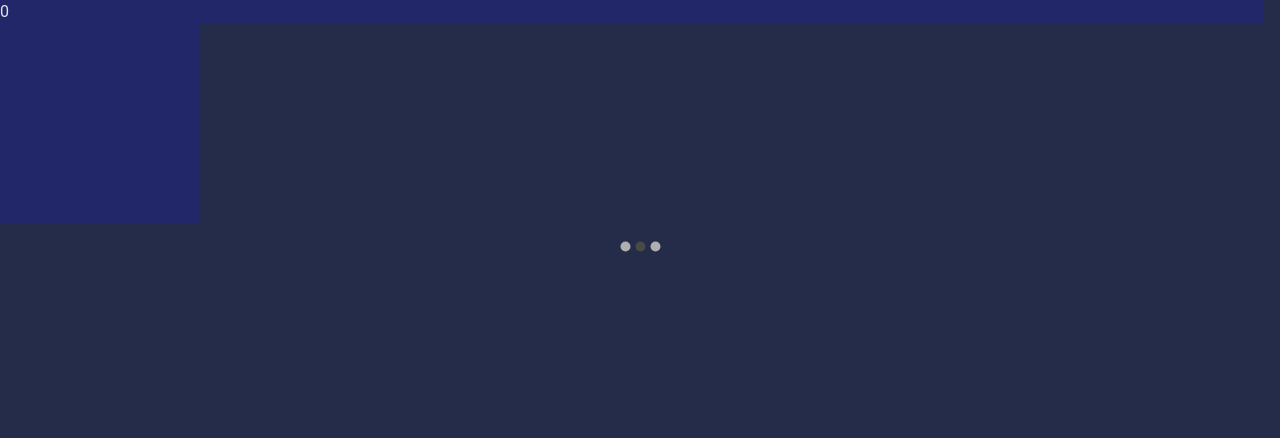
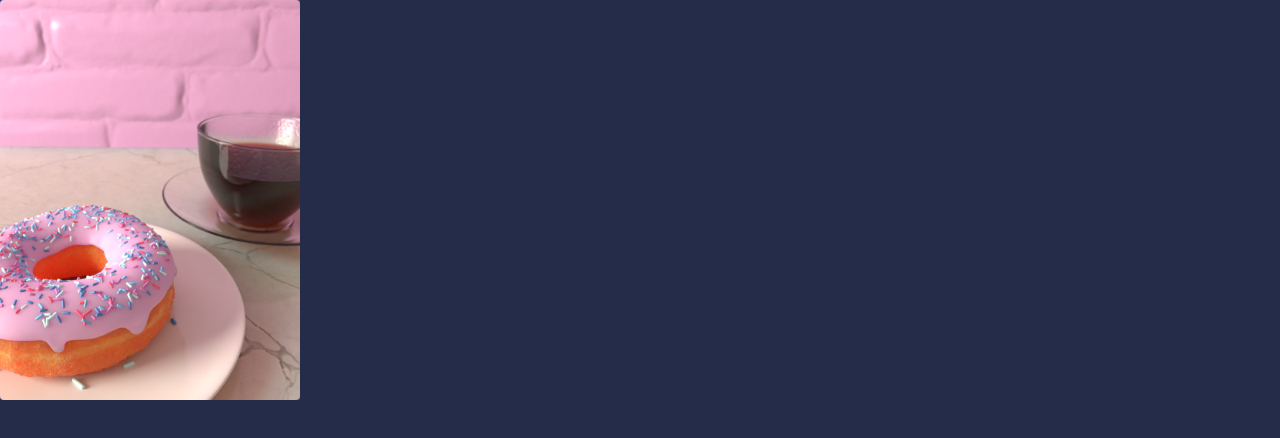
Before and after one commit to nekopudding-org/nekos-lounge, a React (Create React App) app in the folder client/: page / in a window 1280 px wide. Shown: the top 438 px of the page. Built offline with nearby package versions, Linux system fonts and the light colour scheme.

Commit message:
trendingItem pretty much finished

```diff
--- a/client/src/App.jsx
+++ b/client/src/App.jsx
@@ -1,8 +1,9 @@
 import logo from './logo.svg';
-import Hot from './components/Hot';
 import { CssBaseline, Checkbox, Paper } from '@mui/material'
 import { createTheme, ThemeProvider } from '@mui/material/styles';
 import { green, orange } from '@mui/material/colors';
+
+import TrendingCarousel from './components/TrendingCarousel';
 
 const theme = createTheme({
   palette: {
@@ -51,7 +52,7 @@ function App() {
     <>
       <ThemeProvider theme={theme}>
         <CssBaseline />
-        <Hot />
+        <TrendingCarousel />
       </ThemeProvider>
     </>
   );
--- a/client/src/components/Hot.jsx
+++ /dev/null
@@ -1,39 +0,0 @@
-import React, {useState, useEffect} from 'react'
-import {Box} from '@mui/material'
-import Carousel from 'react-material-ui-carousel'
-
-function Hot() {
-    const hotList = ['donut', 'spacegame']
-    const [currHot, setCurrHot] = useState(0)
-
-    useEffect(() => {
-        const interval = setInterval(() => {
-            setCurrHot(prev => {
-                return (prev < hotList.length - 1 ) ? prev + 1 : 0;
-            })
-        }, 15000);
-        return () => clearInterval(interval);
-    }, [currHot, hotList.length]);
-
-    return (
-        <>
-            <Box sx={[
-                { mr: 2, backgroundColor: 'black' },
-                (theme) => ({
-                '&:hover': {
-                    backgroundColor: theme.palette.primary.dark,
-                },
-                }),
-            ]}>
-                {currHot}
-            </Box>
-            <Carousel>
-                <Box sx={{height:200, width: 200, backgroundColor: 'primary.dark'}} />
-                <Box sx={{height:200, width: 200, backgroundColor: 'primary.dark'}} />
-                <Box sx={{height:200, width: 200, backgroundColor: 'primary.dark'}} />
-            </Carousel>
-        </>
-    )
-}
-
-export default Hot
--- /dev/null
+++ b/client/src/components/TrendingCarousel.jsx
@@ -0,0 +1,78 @@
+import React, {useState, useEffect} from 'react';
+import {Box} from '@mui/material';
+import Carousel from 'react-material-ui-carousel';
+
+import TrendingItem from './TrendingItem';
+
+function TrendingCarousel(props) {
+    const trendingList = [
+        {
+            name:'Donut',
+            link: '',
+            imageURL: 'images/donut.png',
+            description: 'donut modeled in blender'
+        },
+        {
+            name:'Spacegame',
+            // link: '',
+            // imageURL: '',
+            // description: 'spacegame - 2D platformer game'
+        }
+    ]
+
+    return (
+        <>
+            <Box sx={
+                    {
+                        mr: 2,
+                        backgroundColor: 'primary.main',
+                        width: props.width,
+                        height: props.height,
+                    }
+                }
+            >
+                <Carousel
+                    autoPlay={props.autoPlay}
+                    stopAutoPlayOnHover
+                    interval={props.autoPlayInterval}
+                    animation='slide'
+                    timeout={props.transitionTime}
+                    swipe
+                    indicators
+                    navButtonsAlwaysInvisible
+                    cycleNavigation
+                    indicatorContainerProps={{
+                        style: {
+                            position: 'absolute',
+                            marginTop: '-30px',
+                        }
+
+                    }}
+                >
+                    {trendingList.map((item,index) => {
+                        return (
+                            <TrendingItem
+                                key={index}
+                                width={props.width}
+                                height={props.height}
+                                name={item.name}
+                                imgURL={item.imageURL}
+                                description={item.description}
+                                link={item.link}
+                        />
+                        )
+                    })}
+                </Carousel>
+            </Box>
+
+        </>
+    )
+}
+TrendingCarousel.defaultProps = {
+    width: 300,
+    height: 400,
+    transitionTime: 100,
+    autoPlayInterval: 10000,
+    autoPlay: false
+}
+export default TrendingCarousel;
--- /dev/null
+++ b/client/src/components/TrendingItem.jsx
@@ -0,0 +1,57 @@
+import React, {useState} from 'react'
+import { Card,CardMedia,CardActions,CardHeader } from '@mui/material'
+import { common } from '@mui/material/colors'
+
+function TrendingItem(props) {
+    const [isHovering,setIsHovering] = useState(false);
+
+    return (
+        <>
+            <Card sx={{
+                    width:props.width,
+                    height:props.height,
+                    justifyContent: 'center',
+                    textAlign: 'center',
+                    '&:hover': {
+                        filter: `brightness(${props.hoverBrightness})`
+                    }
+                }}
+                onMouseEnter={()=>setIsHovering(true)}
+                onMouseLeave={()=>setIsHovering(false)}
+            >
+                <CardHeader title={props.name} sx={{
+                        position:'fixed',
+                        width: props.width,
+                        height: props.height,
+                        mx:'auto',
+                        color: common.black,
+                        visibility: isHovering ? 'visible' : 'hidden'
+                    }}/>
+                <CardMedia
+                    component="img"
+                    image={process.env.PUBLIC_URL + props.imgURL}
+                    alt={props.description}
+                    sx={{
+                        height: props.height,
+                        width: props.width,
+                        objectFit: 'cover'
+                    }}
+                />
+                <CardActions>
+
+                </CardActions>
+            </Card>
+        </>
+    )
+}
+TrendingItem.defaultProps = {
+    width: 300,
+    height: 400,
+
+    name:"placeholder",
+    imgURL:"https://via.placeholder.com/300x400",
+    description: 'placeholder image',
+    link: "https://via.placeholder.com/300x400",
+    hoverBrightness: 0.6
+}
+export default TrendingItem
```
Also changed, not shown: client/public/images/donut.png (renamed from client/public/donut.png).
